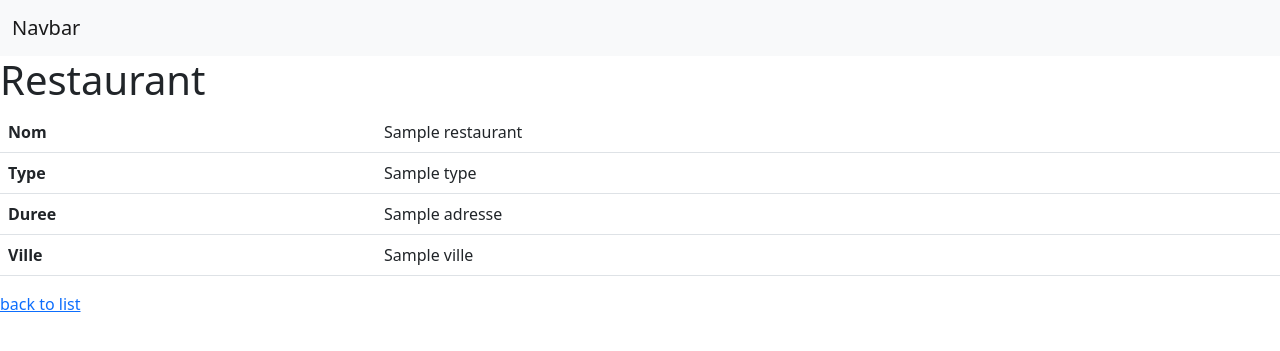
After one commit to Bush1deau/livrebon, a Symfony app: template templates/restaurant/show.html.twig in a window 1280 px wide. The commit adds this page. Shown: the top 351 px of the page. Run offline with Twig, Linux system fonts and the light colour scheme; the template is opened without the code that fills it: most values are stand-ins (such as "Sample title", 1, 10 or a date in 2020); some libraries are stand-ins or nearby versions.

Commit message:
feat(restaurant): add show restaurant id

```diff
--- a/templates/restaurant/index.html.twig
+++ b/templates/restaurant/index.html.twig
@@ -10,11 +10,11 @@
                 <td>{{ restaurant.adresse }}</td>
                 <td>{{ restaurant.ville }}</td>
             </tr>
+            <a href="{{ path('id-restaurant', {'id': restaurant.id}) }}">show</a>
         {% else %}
             <tr>
                 <td colspan="4">no records found</td>
             </tr>
         {% endfor %}
 
-    <a href="{{ path('new-restaurant') }}">Create new</a>
 {% endblock %}
--- /dev/null
+++ b/templates/restaurant/show.html.twig
@@ -0,0 +1,32 @@
+{% extends 'base.html.twig' %}
+
+{% block title %}Restaurant{% endblock %}
+
+{% block body %}
+    <h1>Restaurant</h1>
+
+    <table class="table">
+        <tbody>
+            <tr>
+                <th>Nom</th>
+                <td>{{ restaurant.nom }}</td>
+            </tr>
+            <tr>
+                <th>Type</th>
+                <td>{{ restaurant.type }}</td>
+            </tr>
+            <tr>
+                <th>Duree</th>
+                <td>{{restaurant.adresse}}</td>
+            </tr>
+            <tr>
+                <th>Ville</th>
+                <td>{{restaurant.ville}}</td>
+            </tr>
+        </tbody>
+    </table>
+
+    <a href="{{ path('restaurant') }}">back to list</a>
+
+
+{% endblock %}
```
Also changed, not shown: src/Controller/RestaurantController.php (+10 -0 lines).
